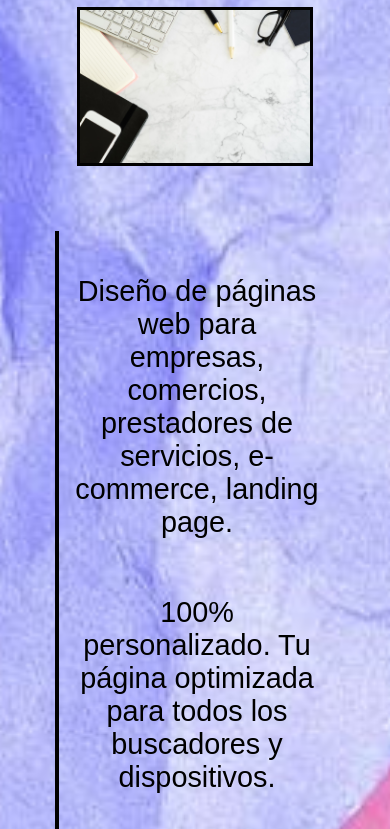
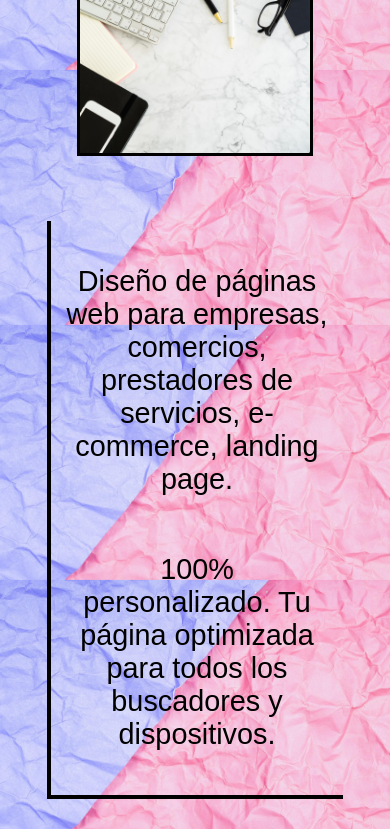
Before and after one commit to julic9/Portfolio, a plain HTML site: page index.html in a window 390 px wide. Shown: the part 451-1280 px from the top of the page. Drawn offline with Linux system fonts and the light colour scheme; a web font is replaced by a local one.

Commit message:
background

```diff
--- a/index.css
+++ b/index.css
@@ -434,6 +434,12 @@ svg {
     .redes{
         gap: 20px;
     }
+    .primera {
+        background-image: url(fondobi.jpg);
+        padding: 10px;
+        background-size: contain;
+        background-repeat: repeat;
+       }
 }
 @media (max-widht:500px){
     .card{
```
